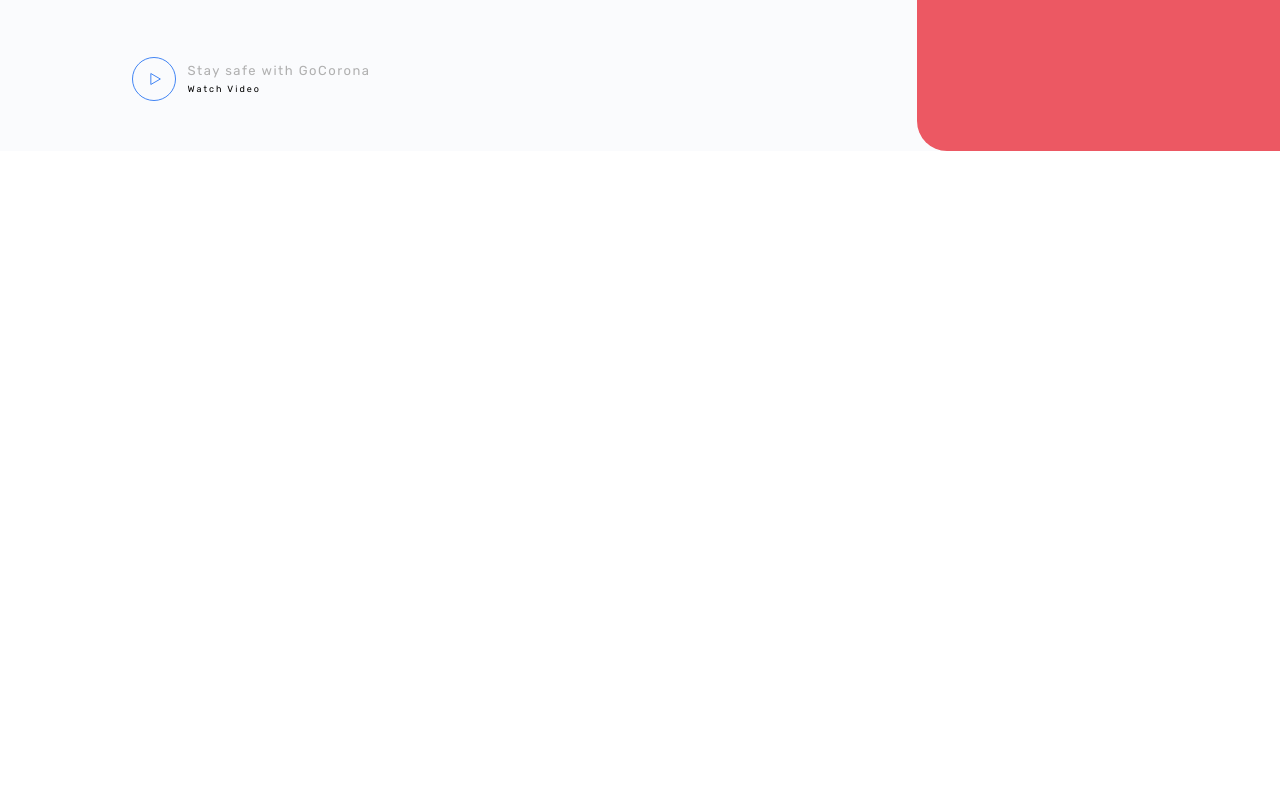
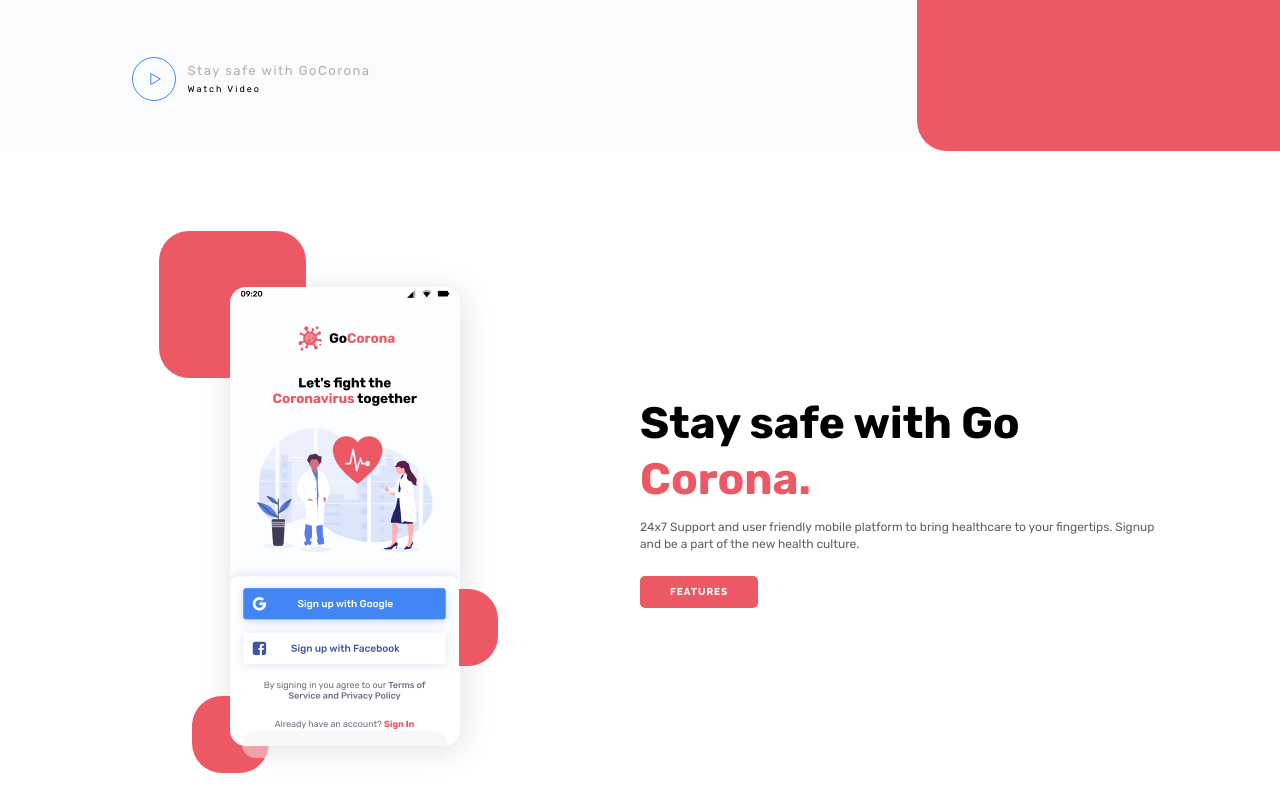
Before and after one commit to AleksandrPav/GoCorona, a plain HTML site: page GoCoronaWork/index.html in a window 1280 px wide. Shown: the part 548-1360 px from the top of the page. Before the commit the page ends 800 px from the top, so only its background shows below. Drawn offline with Linux system fonts and the light colour scheme.

Commit message:
stay-safe=done

```diff
--- a/GoCoronaWork/css/style.css
+++ b/GoCoronaWork/css/style.css
@@ -46,6 +46,26 @@ main {
     max-width: 1087px;
     margin: 0 auto;
     padding: 0px 15px;
+}
+@keyframes stay-safe {
+
+    0%,
+    20%,
+    60%,
+    100% {
+        transform: translateY(0);
+        transform: translateY(0);
+    }
+
+    40% {
+        transform: translateY(-30px);
+        transform: translateY(-30px);
+    }
+
+    80% {
+        transform: translateY(-20px);
+        transform: translateY(-20px);
+    }
 }
 
 /*---------------------WRAPPER--------------------*/
@@ -262,14 +282,14 @@ main {
     transition: background-color 0.3s ease 0s ;
 }
 .button:hover{
-    background-color: #f36818;
+    background-color:#e59ba0;
 
 }
 .button_blue{
 background: #4285F4;
 }
 .button_blue:hover{
-    background-color: #180a66;
+    background-color: #a0a0f1;
 }
 /*---------------------BURGER_MENU--------------------*/
 .icon-menu {
@@ -435,3 +455,115 @@ background: #4285F4;
     }
 }
 /*---------------------STAY_SAFE--------------------*/
+.stay-safe{
+    padding: 80px 0px;
+
+}
+.stay-safe__container{
+    display: flex;
+    align-items: center;
+
+}
+.stay-safe__media{
+    flex: 0 1 50%;
+    padding: 0px 0px 0px 47px;
+
+}
+
+.stay-safe__content{
+    flex: 0 1 50%;
+
+}
+.stay-safe__block-text{
+
+}
+.media-stay-safe {
+    width: 373px;
+    padding: 56px 0px 27px 0px;
+    text-align: center;
+    position: relative;
+}
+.media-stay-safe:hover .media-stay-safe__item {
+    animation: stay-safe 1s;
+}
+
+.media-stay-safe__image {
+    position: relative;
+    display: inline-block;
+    box-shadow: 2px 4px 32px rgba(0, 0, 0, 0.12);
+    border-radius: 16px;
+
+    width: 61.5%;
+}
+
+.media-stay-safe__image img{
+    position: relative;
+    z-index: 2;
+    max-width: 100%;
+}
+
+.media-stay-safe__image::after{
+    content: "";
+    position: absolute;
+    bottom: -12px;
+    left: 12px;
+    width: 206px;
+    height: 27px;
+    z-index: 2;
+    background-color: rgba(240, 240, 240, 0.49);
+    border-radius: 16px;
+
+}
+.media-stay-safe__item{
+    position: absolute;
+    background-color: #EC5863;
+    border-radius: 30px;
+    width: 77px;
+    height: 77px;
+
+
+}
+
+.media-stay-safe__item_1{
+    top: 0;
+    left: 0;
+    width: 147px;
+    height: 147px;
+}
+
+.media-stay-safe__item_2{
+    bottom: 0px;
+    left: 33px;
+}
+.media-stay-safe__item_3{
+    bottom: 107px;
+    right: 34px;
+
+}
+@media(max-width: 991.98px) {
+.stay-safe {
+    padding: 40px 0px;
+    }
+}
+@media(min-width: 991.98px) {
+.stay-safe__media {
+    padding: 0px 0px 0px 47px;
+}
+}
+@media(max-width: 767.98px) {
+    .stay-safe__container {
+        flex-direction: column-reverse;
+    }
+    .stay-safe__content {
+        margin-bottom: 30px;
+    }
+    .stay-safe {
+        padding: 30px 0px;
+    }
+}
+@media(max-width: 479.98px){
+.media-stay-safe {
+    width: 290px;
+
+}
+}
--- a/GoCoronaWork/index.html
+++ b/GoCoronaWork/index.html
@@ -71,7 +71,26 @@
                     </div>
     </section>
     <section class="stay-safe" >
-        <div class="stay-safe__container"></div>
+        <div class="stay-safe__container">
+            <div class="stay-safe__media">
+                <div class="media-stay-safe">
+                <div class="media-stay-safe__image">
+                    <img src="img/stay-safe/app.png" alt="Приложение">
+                </div>
+                <div class="media-stay-safe__item media-stay-safe__item_1"></div>
+                <div class="media-stay-safe__item media-stay-safe__item_2"></div>
+                <div class="media-stay-safe__item media-stay-safe__item_3"></div>
+                </div>
+            </div>
+            <div class="stay-safe__content">
+                <div class="stay-safe__block-text block-text">
+                    <h2 class="block-text__title">Stay safe with Go <span>Corona.</span></h2>
+                    <p class="block-text__text">24x7 Support and user friendly mobile platform to bring healthcare to your fingertips. Signup and be a part of the new
+                    health culture.</p>
+                    <a href="" class="block-text__button button">Features</a>
+                </div>
+            </div>
+        </div>
     </section>
 
 </main>
```
Also changed, not shown: GoCoronaWork/img/stay-safe/app.png (added).
